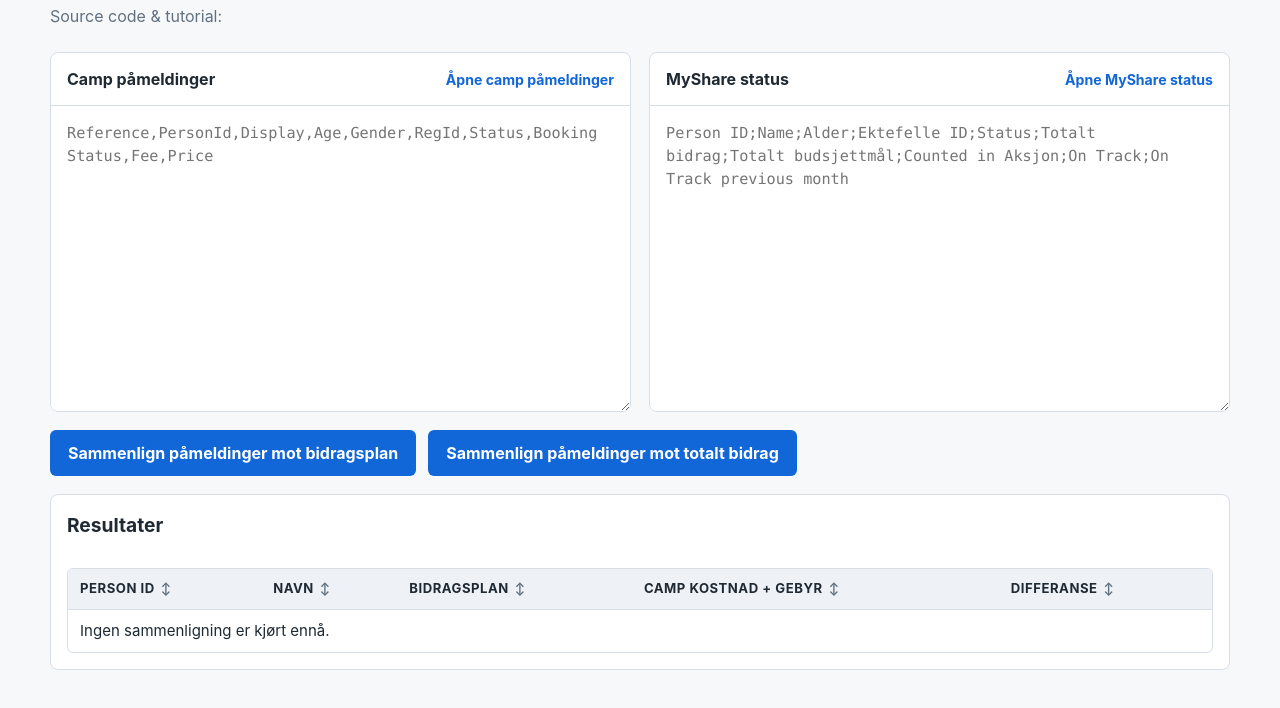
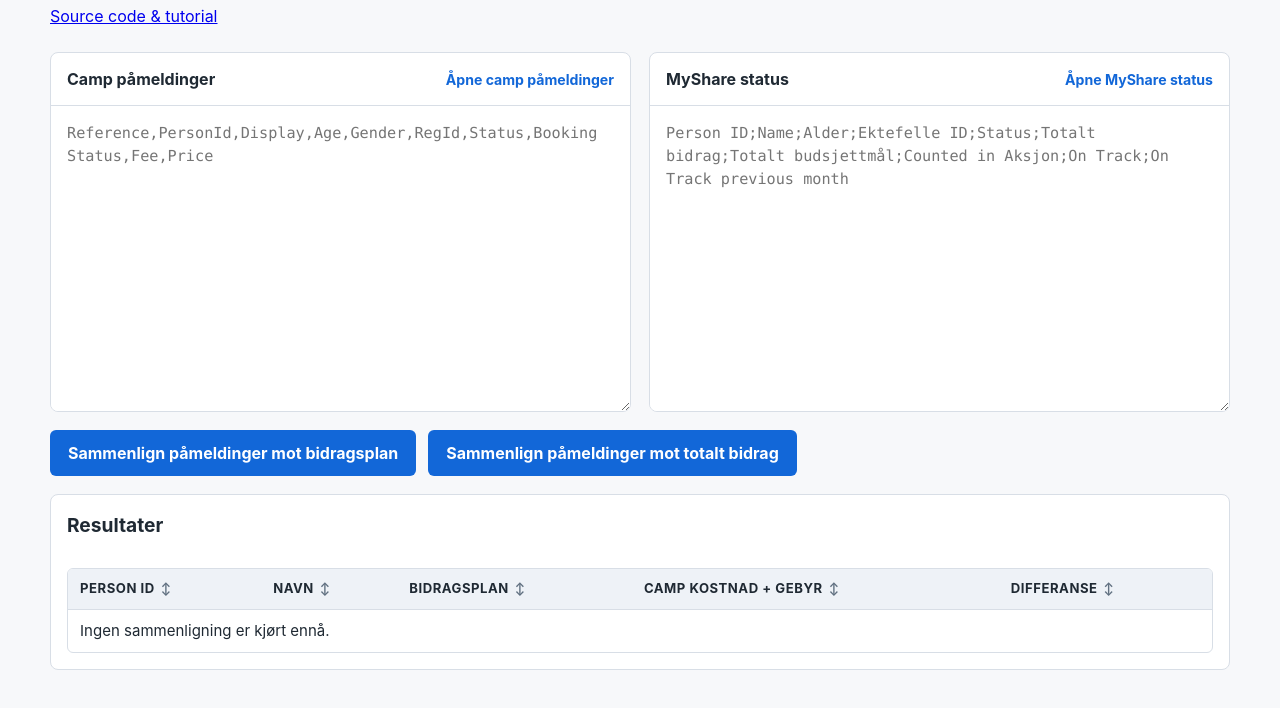
Before and after one commit to RemiTelle/MyShareAdminClubTargetsControlTool, a plain HTML site: page index.html in a window 1280 px wide. Shown: the part 78-786 px from the top of the page. Drawn offline with Linux system fonts and the light colour scheme.

Commit message:
add link to github

```diff
--- a/index.html
+++ b/index.html
@@ -10,7 +10,7 @@
   <main>
     <header>
       <h1>MyShare admin bidragsplan kontroll</h1>
-      <p>Source code & tutorial:</p>
+      <a href="https://github.com/RemiTelle/MyShareAdminClubTargetsControlTool" target="_blank" rel="noopener noreferrer">Source code & tutorial</a>
     </header>
 
     <section class="input-grid" aria-label="Datainput">
```
